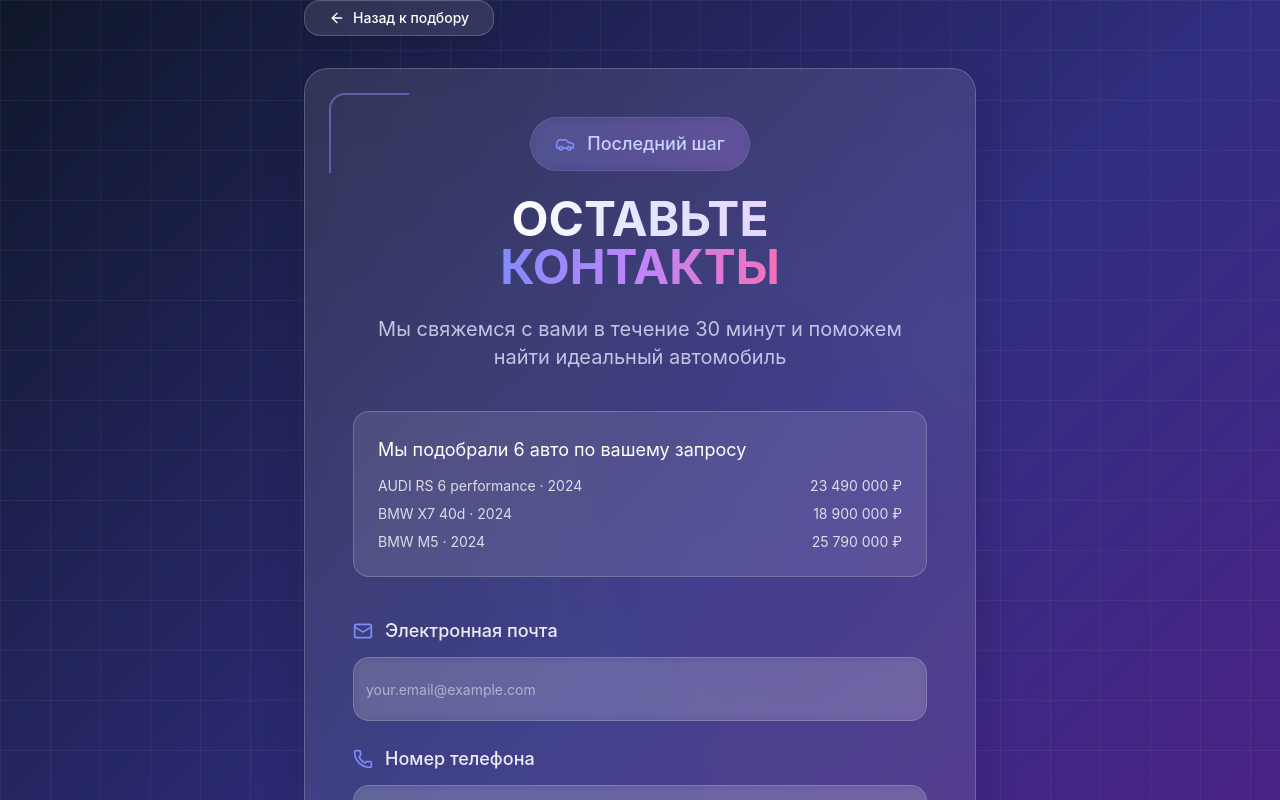
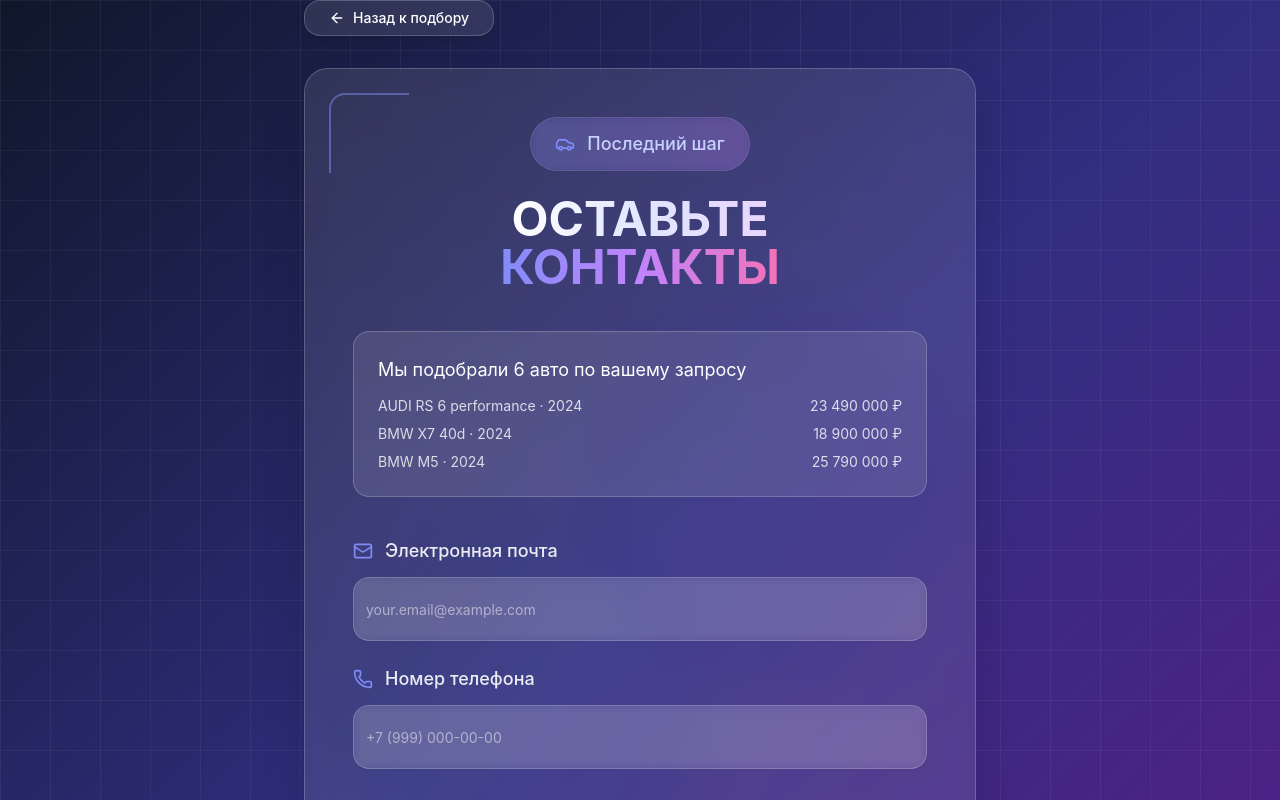
Before and after one commit to undefineddev1757/autoproject, a Next.js app: page /contact in a window 1280 px wide. Shown: the top 800 px of the page. Built offline with nearby package versions, Linux system fonts and the light colour scheme; what next-yandex-metrica would draw is missing.

Commit message:
Update page.tsx

```diff
--- a/src/app/contact/page.tsx
+++ b/src/app/contact/page.tsx
@@ -109,8 +109,7 @@ function ContactPageContent() {
             </h1>
 
             <p className="text-xl text-white/80 mb-8 leading-relaxed">
-              Мы получили ваш запрос и свяжемся с вами в течение 30 минут для
-              обсуждения деталей подбора автомобиля.
+              Мы получили ваш запрос и свяжемся для обсуждения деталей подбора автомобиля.
             </p>
 
             <div className="space-y-4 mb-8">
@@ -191,10 +190,7 @@ function ContactPageContent() {
                   </span>
                 </h1>
 
-                <p className="text-base sm:text-lg md:text-xl text-indigo-100/80 leading-relaxed px-4">
-                  Мы свяжемся с вами в течение 30 минут и поможем найти
-                  идеальный автомобиль
-                </p>
+
               </div>
 
               {/* Preview results */}
```
